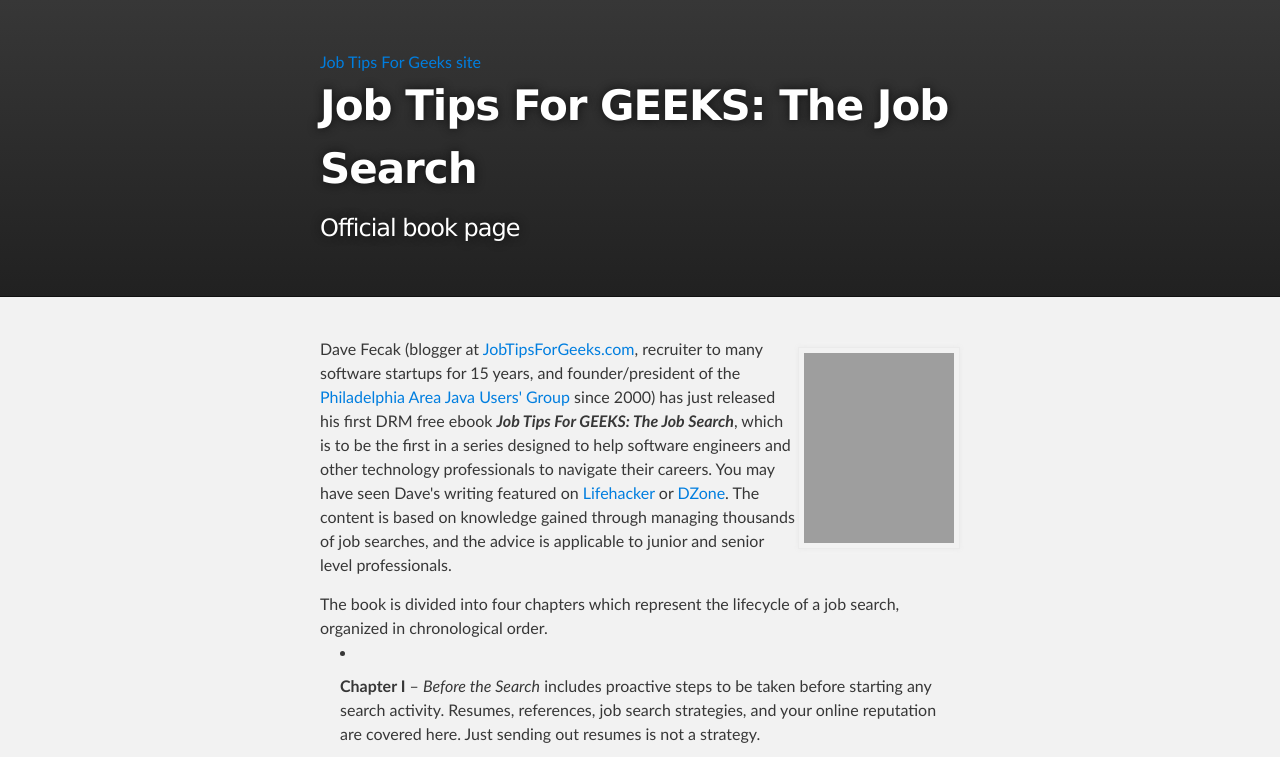
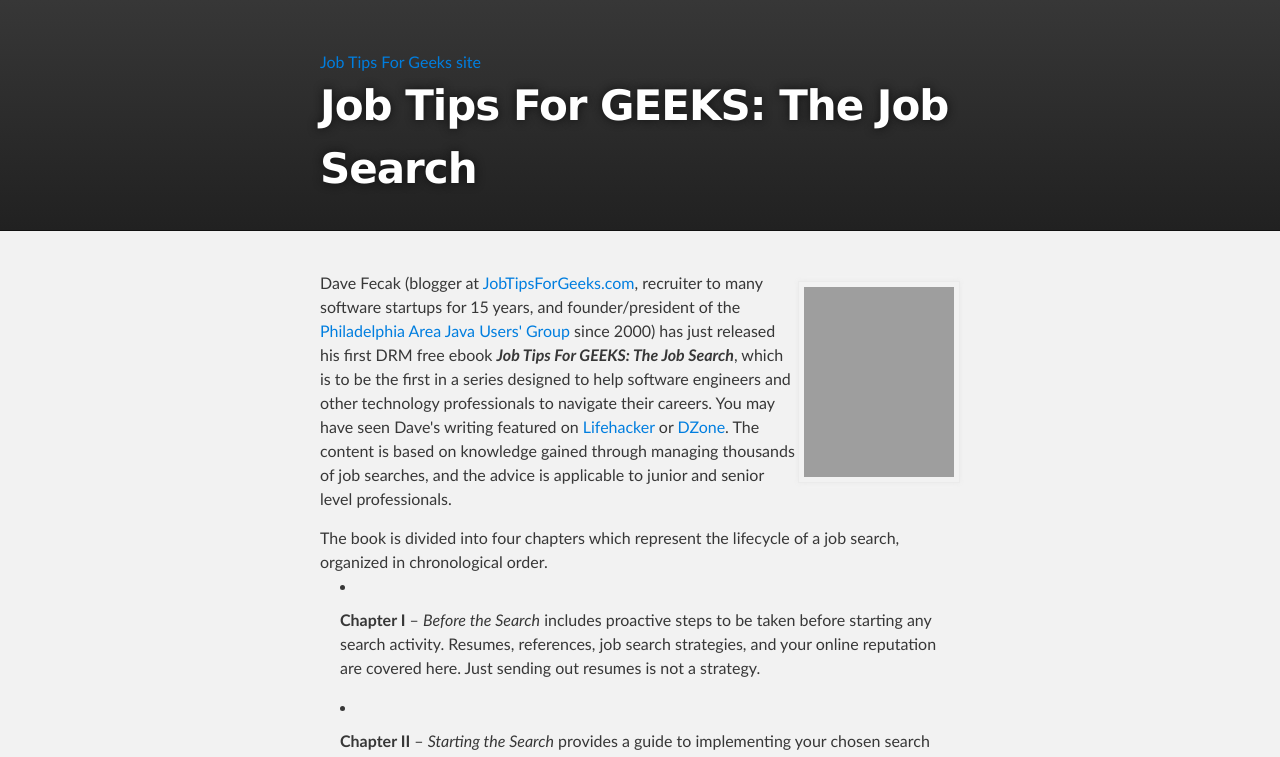
Before and after one commit to fecak/fecak.github.io, a plain HTML site: page index.html in a window 1280 px wide. Shown: the top 757 px of the page. Drawn offline with Linux system fonts and the light colour scheme; grey boxes are pictures that could not be loaded.

Commit message:
Update index.html

```diff
--- a/index.html
+++ b/index.html
@@ -19,7 +19,6 @@
           <a id="forkme_banner" href="http://jobtipsforgeeks.com">Job Tips For Geeks site</a>
 
           <h1 id="project_title">Job Tips For GEEKS: The Job Search</h1>
-          <h2 id="project_tagline">Official book page</h2>
 
         </header>
     </div>
```
